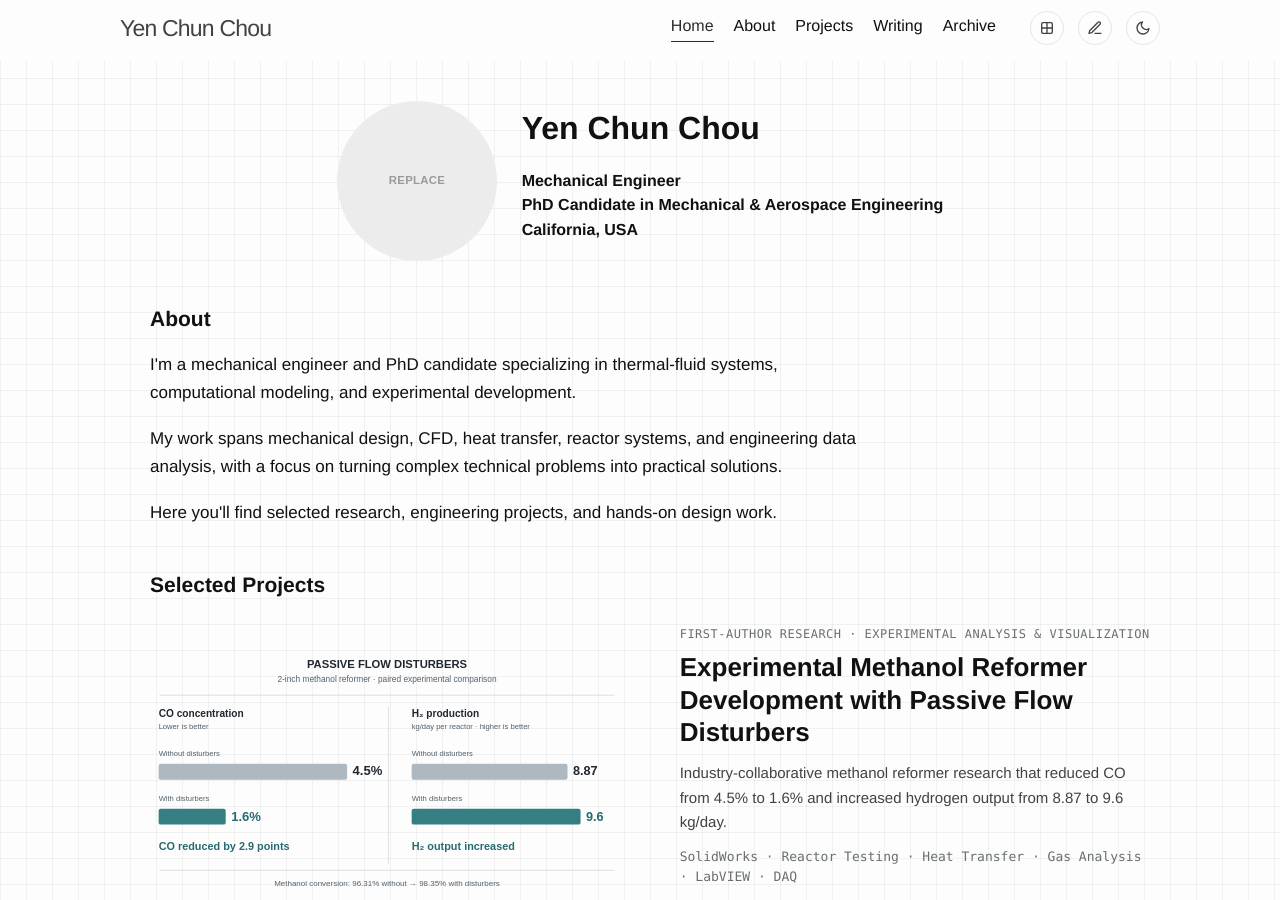
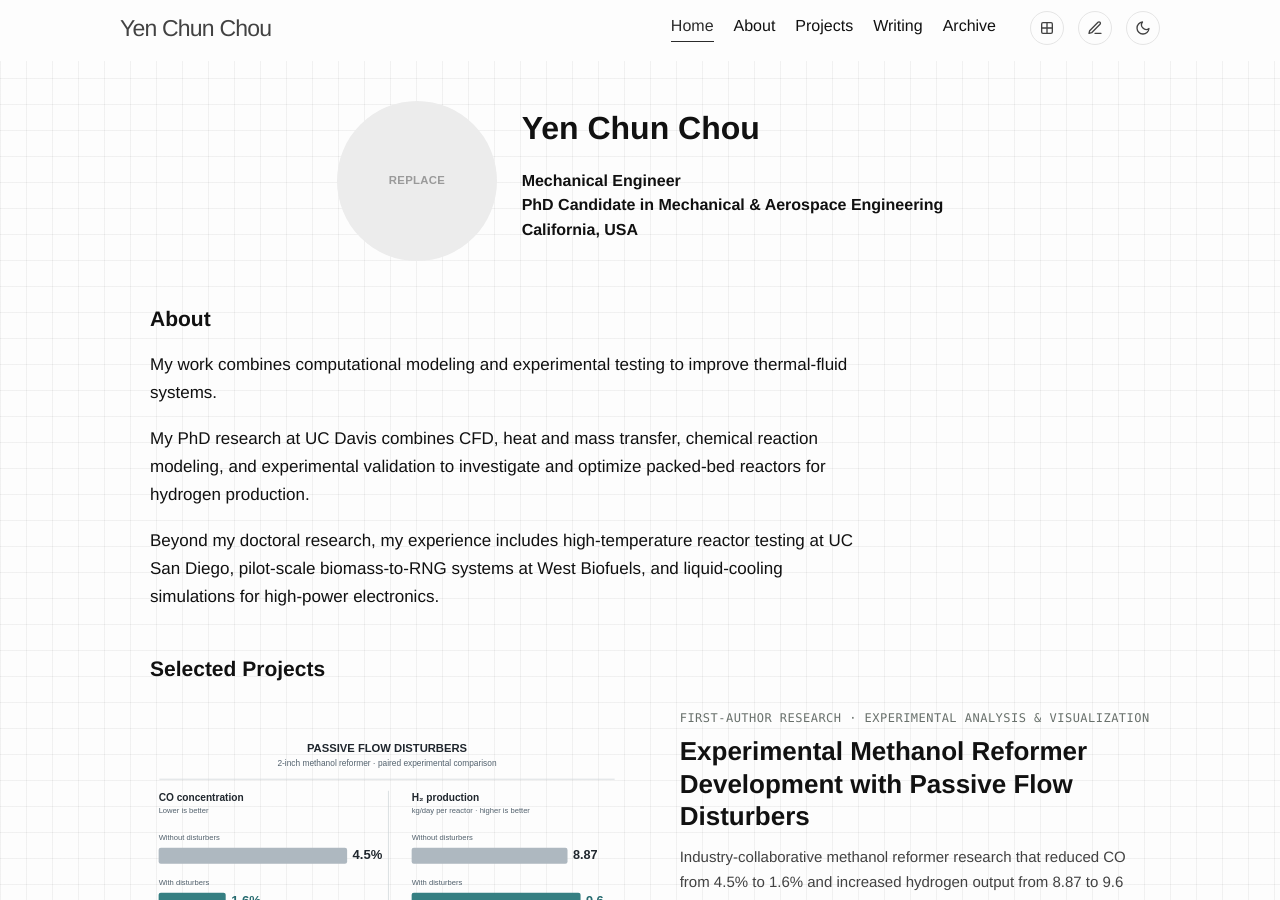
Before and after one commit to yenchun-chou/yenchun-chou.github.io, a Jekyll site: the page built from index.html, in a window 1280 px wide and 900 px high. Built offline with Jekyll 4.4.1, drawn with Linux system fonts in a browser that asks for light colours.

Commit message:
Revise about section with new research details
Updated the 'about' section to reflect current research and experience.

```diff
--- a/_data/locales/en.yml
+++ b/_data/locales/en.yml
@@ -14,9 +14,9 @@ navigation:
   cv: "CV"
 
 about:
-  - "I'm a mechanical engineer and PhD candidate specializing in thermal-fluid systems, computational modeling, and experimental development."
-  - "My work spans mechanical design, CFD, heat transfer, reactor systems, and engineering data analysis, with a focus on turning complex technical problems into practical solutions."
-  - "Here you'll find selected research, engineering projects, and hands-on design work."
+  - "My work combines computational modeling and experimental testing to improve thermal-fluid systems."
+  - "My PhD research at UC Davis combines CFD, heat and mass transfer, chemical reaction modeling, and experimental validation to investigate and optimize packed-bed reactors for hydrogen production."
+  - "Beyond my doctoral research, my experience includes high-temperature reactor testing at UC San Diego, pilot-scale biomass-to-RNG systems at West Biofuels, and liquid-cooling simulations for high-power electronics."
 
 about_page:
   title: "About me"
```
